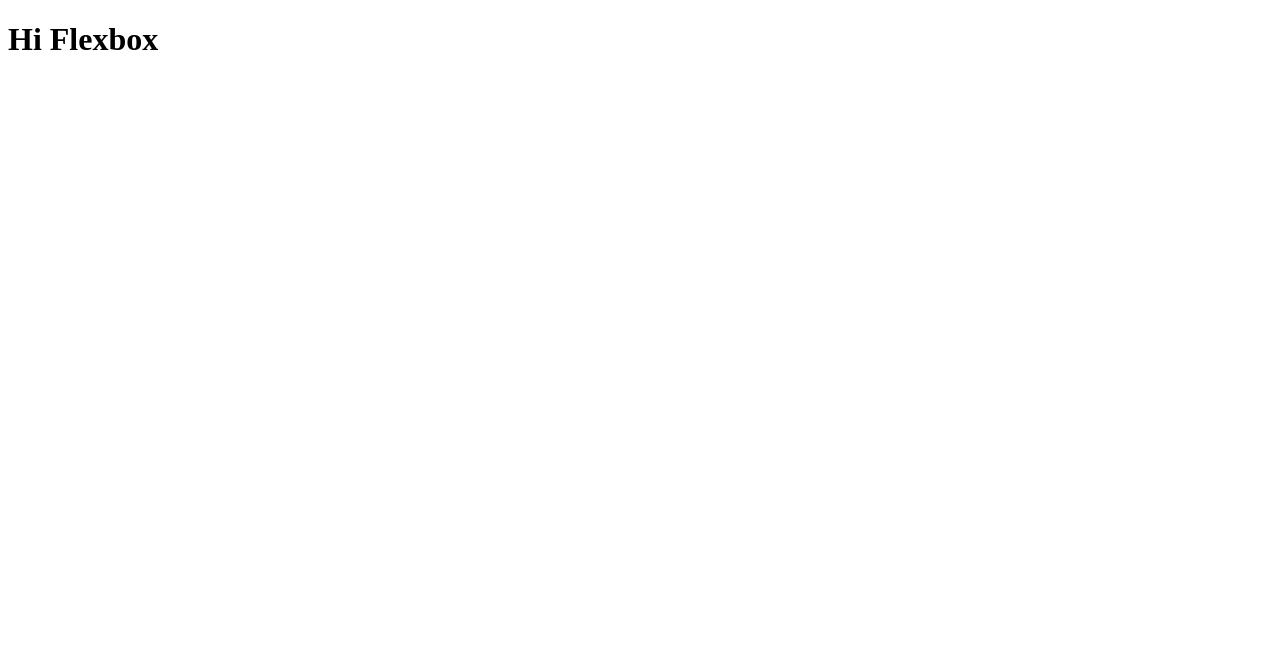
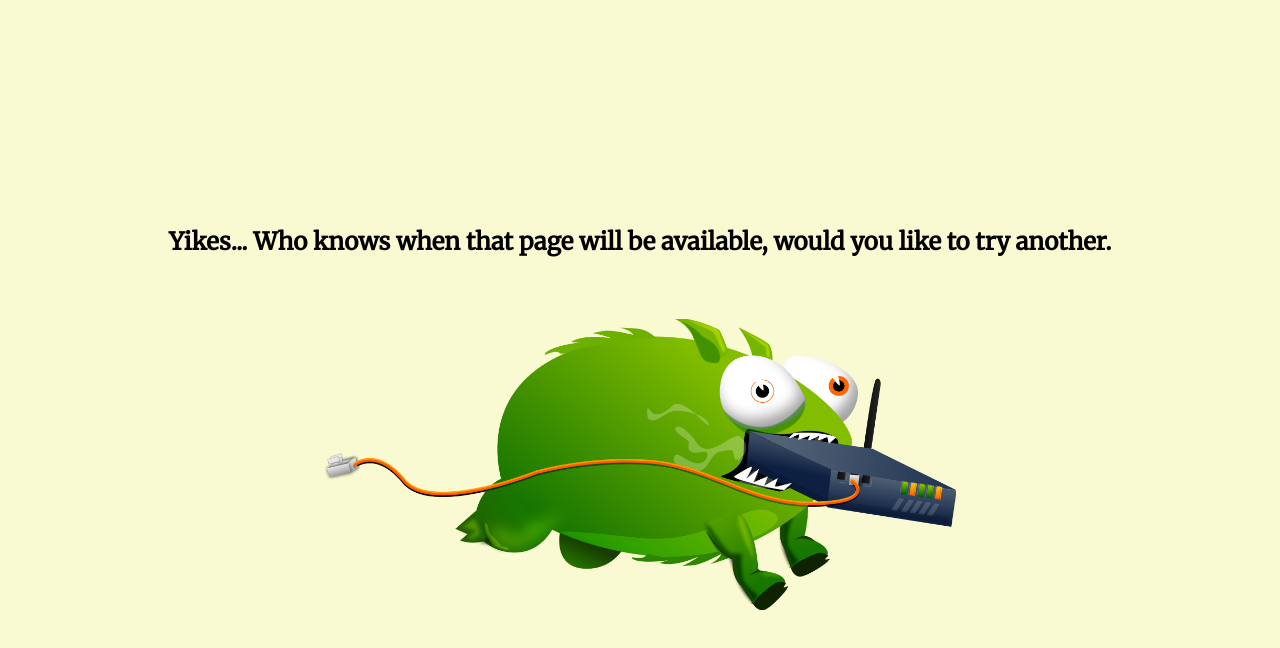
Before and after one commit to SpartanWarrior1/flexbox-course-bottega, a plain HTML site: page index.html in a window 1280 px wide. Drawn offline with Linux system fonts and the light colour scheme.

Commit message:
Made error page using flexbox

```diff
--- a/index.html
+++ b/index.html
@@ -2,9 +2,40 @@
 <html lang="en">
 <head>
     <meta charset="UTF-8">
-    <title>Flexbox</title>
+    <title>Error Page</title>
+
+    <link href="https://fonts.googleapis.com/css?family=Merriweather&display=swap" rel="stylesheet">
+
+    <style>
+        body {
+            background-color: lightgoldenrodyellow;
+            font-family: 'Merriweather', serif;
+        }
+
+        .error-wrapper {
+            display: flex;
+            justify-content: center;
+            align-items: center;
+            height: 100vh;
+            flex-direction: column;
+        }
+
+        .error-wrapper > .error-heading {
+            margin-bottom: 42px;
+        }
+
+        img {
+            width: 50%;
+        }
+    </style>
 </head>
 <body>
-    <h1>Hi Flexbox</h1>
+    <div class="error-wrapper">
+        <div class="error-heading">
+            <h2>Yikes... Who knows when that page will be available, would you like to try another.</h2>
+        </div>
+
+        <img src="images/tbot.png" alt="">
+    </div>
 </body>
 </html>
```
Also changed, not shown: images/tbot.png (added).
